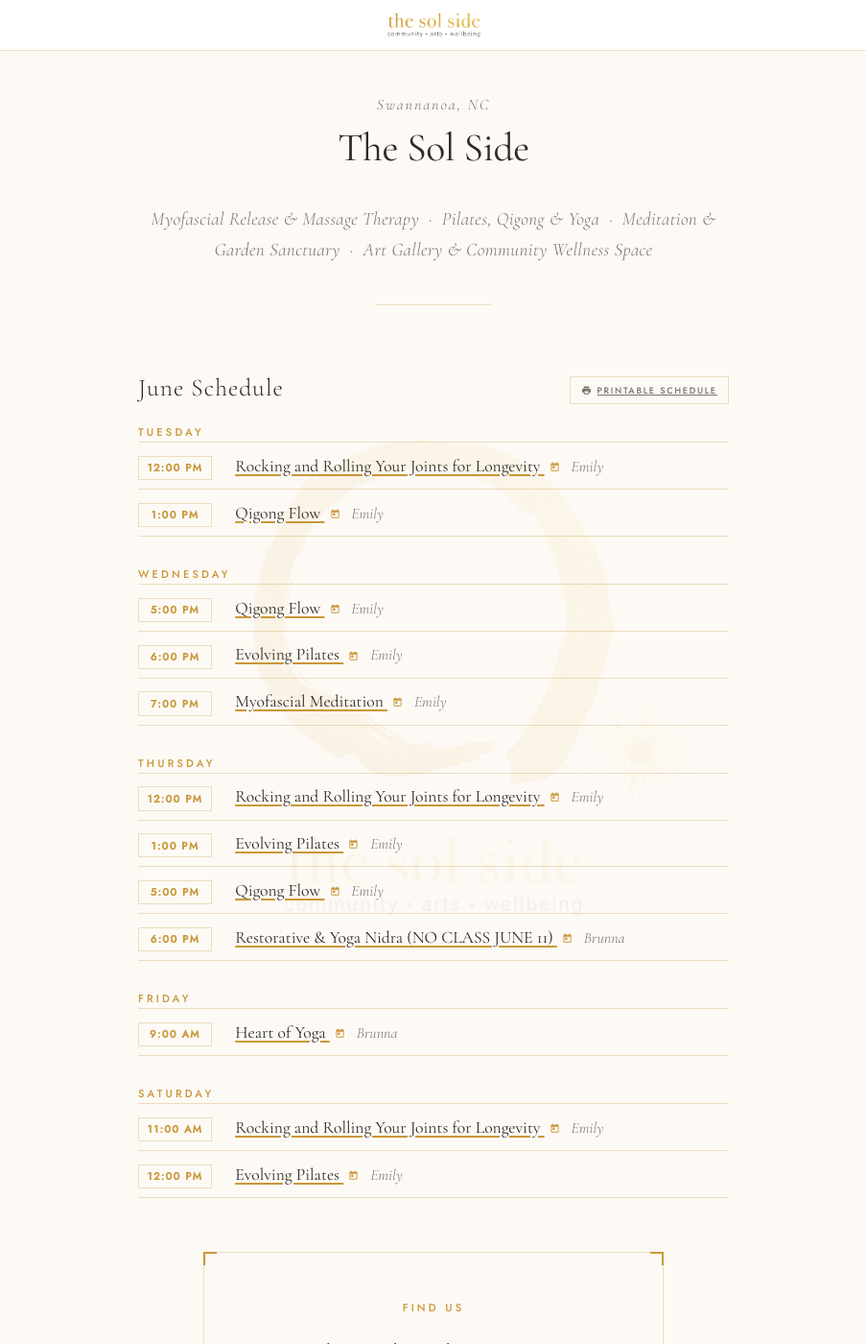
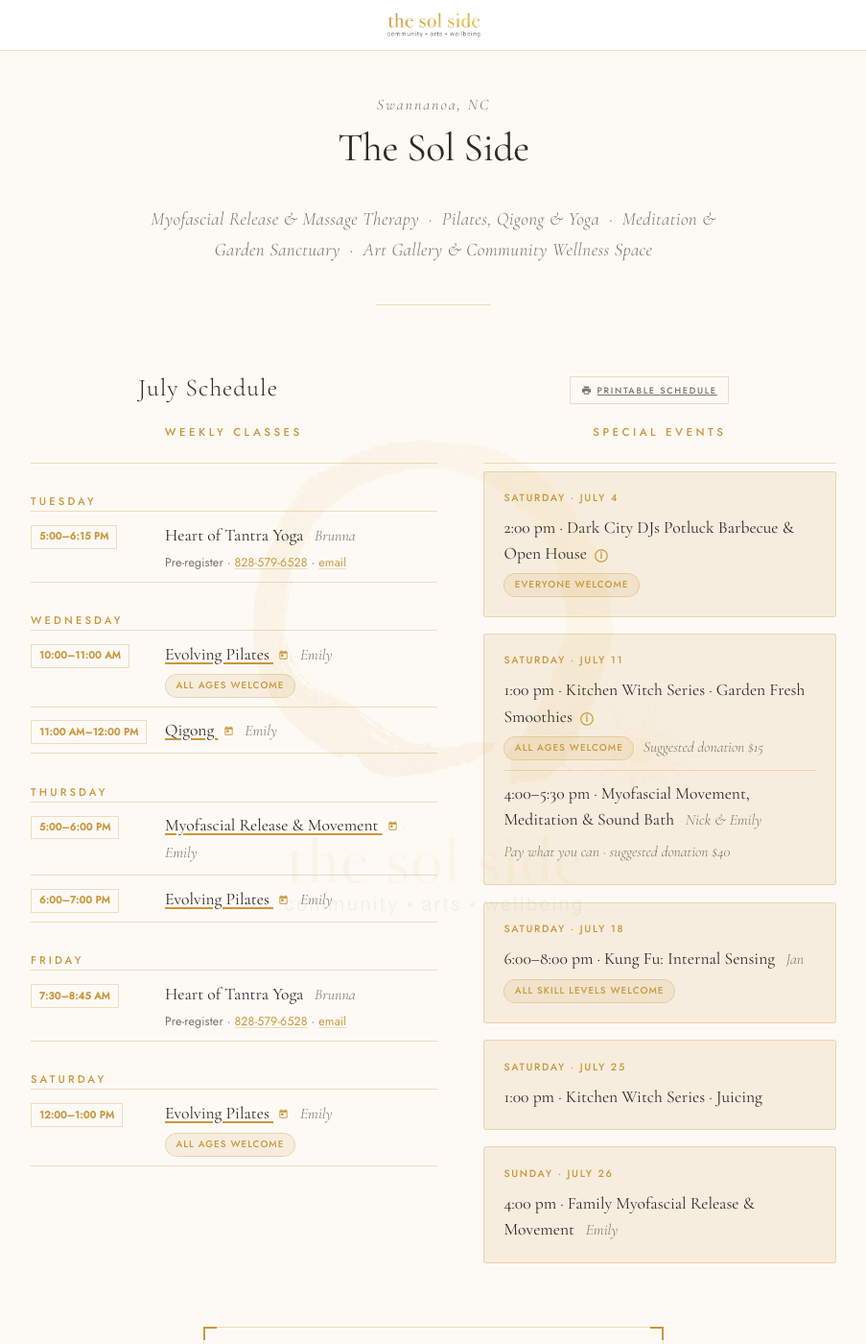
Before and after one commit to ramblinjan/solside.github.io, a Jekyll site: the page built from index.html, in a window 1280 px wide and 1400 px high. Shown: the whole window at 96% size, without its empty margins (188-1091 px from the left). Built offline with Jekyll 4.4.1, drawn with Linux system fonts in a browser that asks for light colours.

Commit message:
Add July 2026 schedule with two-column card layout
- Replace June recurring classes with July (Brunna's Heart of Tantra
  Yoga + Emily's Pilates/Qigong/Myofascial); add two new classes
  (Heart of Tantra Yoga, Myofascial Release & Movement)
- Add July special events/workshops with audience tags and donation notes
- Restructure schedule into two columns: weekly classes (left) and
  per-date special-event cards (right); collapses to one column on
  mobile and renders as two balanced columns in print
- Show full time ranges, pre-register (tel/mailto) lines for Brunna,
  audience chips and price notes

Co-Authored-By: Claude Opus 4.8 <noreply@anthropic.com>

```diff
--- a/_data/classes.yml
+++ b/_data/classes.yml
@@ -22,8 +22,17 @@
   description: "Heart of Yoga classes are an invitation to being with exactly how we are in the moment. Movements are breath-led and the sequence is just a guide, accessible to all body types and ages. Another intention for this practice is allowing students to create their own practice and a new type of intimacy with themselves."
   url: "https://calendar.app.google/P3DnDWagN9mRW8d28"
 
+- id: heart-of-tantra-yoga
+  title: Heart of Tantra Yoga
+  instructor_id: bruna
+  duration_min: 75
+  short_description: "Breath, energy & presence — a tantra-informed practice of meeting yourself exactly as you are."
+  description: "Heart of Tantra Yoga weaves breath, subtle energy, and embodied presence into a slow, devotional practice. Movement is breath-led and the sequence is a guide rather than a goal — an invitation to soften, feel, and meet yourself with intimacy and care. Open to all bodies and levels."
+  register_phone: "828-579-6528"
+  register_email: "brunnabelfiore96@gmail.com"
+
 - id: restorative-yoga-nidra
-  title: Restorative & Yoga Nidra (NO CLASS JUNE 11)
+  title: Restorative & Yoga Nidra
   instructor_id: bruna
   duration_min: 60
   short_description: "Slow supported postures & guided deep rest for the nervous system."
@@ -31,7 +40,7 @@
   url: "https://calendar.app.google/da2Sbrmkg9JGJiwq9"
 
 - id: qigong-flow
-  title: Qigong Flow
+  title: Qigong
   instructor_id: emily-smith
   duration_min: 60
   description: "Movement changes energy. Energy changes movement. Cultivate well-being and awareness. Qi is energy, the life force flowing through all nature. Gong means skill acquired through practice. The practice of Qigong cultivates a natural flow of Qi connecting our internal landscape with to the universe's."
@@ -61,3 +70,11 @@
   descrpition: "Learn a meditative myofascial self-treatment practice you can repeat on your own. Rooted in principles of the John F. Barnes Myofascial Release Approach®, Myofascial Meditation uses props and supported positions instead of restrictive seated meditation. This gentle practice helps your nervous system settle, releases fascial restrictions, eases tension, and supports lasting pain relief."
   short_description: "Meditive myofascial self-treatment practice to repeat on your own."
   url: "https://solbody.as.me/"
+
+- id: myofascial-release-movement
+  title: Myofascial Release & Movement
+  instructor_id: emily-smith
+  duration_min: 60
+  description: "A gentle blend of myofascial self-release and mindful movement. Using props and supported positions rooted in the John F. Barnes Myofascial Release Approach®, we soften fascial restrictions and then carry that ease into simple, functional movement. Leave feeling more open, mobile, and at home in your body."
+  short_description: "Release fascial tension and move with ease — self-treatment meets mindful movement."
+  url: "https://solbody.as.me/"
--- a/_data/instructors.yml
+++ b/_data/instructors.yml
@@ -10,7 +10,11 @@
 
 - id: bruna
   name: Brunna
-  bio: Yoga instructor offering Heart of Yoga, Hatha Flow, and Restorative practices.
+  bio: Yoga instructor offering Heart of Tantra Yoga — a breath-led, devotional practice for all bodies and levels.
+  contact: "828-579-6528 / brunnabelfiore96@gmail.com"
 
 - id: bruna-christopher
   name: Brunna & Christopher
+
+- id: nick-emily
+  name: Nick & Emily
--- a/_data/recurring.yml
+++ b/_data/recurring.yml
@@ -1,59 +1,36 @@
-- month: "2026-06"
-  class_id: qigong-flow
+- month: "2026-07"
+  class_id: heart-of-tantra-yoga
   day: Tuesday
-  time: "13:00"
+  time: "17:00"
 
-- month: "2026-06"
-  class_id: rocking-rolling-joints
-  day: Tuesday
-  time: "12:00"
+- month: "2026-07"
+  class_id: evolving-pilates
+  day: Wednesday
+  time: "10:00"
+  audience: "All ages welcome"
 
-- month: "2026-06"
+- month: "2026-07"
   class_id: qigong-flow
   day: Wednesday
-  time: "17:00"
+  time: "11:00"
 
-- month: "2026-06"
-  class_id: evolving-pilates
-  day: Wednesday
-  time: "18:00"
-
-- month: "2026-06"
-  class_id: myofascial-meditation
-  day: Wednesday
-  time: "19:00"
-
-- month: "2026-06"
-  class_id: rocking-rolling-joints
-  day: Thursday
-  time: "12:00"
-
-- month: "2026-06"
-  class_id: evolving-pilates
-  day: Thursday
-  time: "13:00"
-
-- month: "2026-06"
-  class_id: qigong-flow
+- month: "2026-07"
+  class_id: myofascial-release-movement
   day: Thursday
   time: "17:00"
 
-- month: "2026-06"
-  class_id: restorative-yoga-nidra
+- month: "2026-07"
+  class_id: evolving-pilates
   day: Thursday
   time: "18:00"
 
-- month: "2026-06"
-  class_id: heart-of-yoga
+- month: "2026-07"
+  class_id: heart-of-tantra-yoga
   day: Friday
-  time: "09:00"
+  time: "07:30"
 
-- month: "2026-06"
-  class_id: rocking-rolling-joints
-  day: Saturday
-  time: "11:00"
-
-- month: "2026-06"
+- month: "2026-07"
   class_id: evolving-pilates
   day: Saturday
   time: "12:00"
+  audience: "All ages welcome"
--- a/_data/workshops.yml
+++ b/_data/workshops.yml
@@ -1,10 +1,39 @@
-# To add a workshop, uncomment and fill in an entry like this:
-# - date: "2026-06-14"
-#   time: "16:00"
-#   title: The Body Speaks
-#   instructor_id: bruna-christopher
-#   duration_min: 180
-#   short_description: "Monthly somatic immersion — movement, breath, writing & group sharing."
-#   description: "The Body Speaks' monthly immersion is an invitation to slow down and listen to what the body is telling us. We will explore building somatic awareness through intentional movements led by our breath rhythm, being with what is and what arises emotionally, physically and mentally. The integration is supported by the group, with moments for writing and sharing your experience."
-#   url: "https://calendar.app.google/vX67SK7GbAUrNJEC7"
-[]
+# Special events / one-off workshops. Fields: date, time, duration_min (optional,
+# enables a time range), title, instructor_id (optional), short_description,
+# description, url (booking link, optional), audience (optional), price (optional).
+
+- date: "2026-07-04"
+  time: "14:00"
+  title: "Dark City DJs Potluck Barbecue & Open House"
+  audience: "Everyone welcome"
+  short_description: "A community potluck barbecue and open house with the Dark City DJs."
+
+- date: "2026-07-11"
+  time: "13:00"
+  title: "Kitchen Witch Series · Garden Fresh Smoothies"
+  audience: "All ages welcome"
+  price: "Suggested donation $15"
+  short_description: "Includes a smoothie tasting."
+
+- date: "2026-07-11"
+  time: "16:00"
+  duration_min: 90
+  title: "Myofascial Movement, Meditation & Sound Bath"
+  instructor_id: nick-emily
+  price: "Pay what you can · suggested donation $40"
+
+- date: "2026-07-18"
+  time: "18:00"
+  duration_min: 120
+  title: "Kung Fu: Internal Sensing"
+  instructor_id: jan-kung-fu
+  audience: "All skill levels welcome"
+
+- date: "2026-07-25"
+  time: "13:00"
+  title: "Kitchen Witch Series · Juicing"
+
+- date: "2026-07-26"
+  time: "16:00"
+  title: "Family Myofascial Release & Movement"
+  instructor_id: emily-smith
--- a/assets/css/styles.css
+++ b/assets/css/styles.css
@@ -234,6 +234,78 @@ section {
   padding-top: 0;
 }
 
+/* ─── Sections (Weekly Classes / Special Events) ──────── */
+
+.schedule__section-title {
+  font-family: 'Jost', sans-serif;
+  font-weight: 500;
+  font-size: 0.72rem;
+  letter-spacing: 0.3em;
+  text-transform: uppercase;
+  color: var(--gold);
+  text-align: center;
+  padding-bottom: 1.3rem;
+  margin-bottom: 0.5rem;
+  border-bottom: 1px solid var(--rule);
+}
+
+/* Two-column schedule: weekly classes (left) + per-date event cards (right) */
+.schedule-col--special {
+  margin-top: 3.25rem;
+}
+
+@media (min-width: 760px) {
+  .schedule-layout {
+    /* widen past the 680px page so two columns can breathe */
+    margin-left: calc(50% - 50vw);
+    margin-right: calc(50% - 50vw);
+    padding-left: max(2rem, calc(50vw - 420px));
+    padding-right: max(2rem, calc(50vw - 420px));
+    display: grid;
+    grid-template-columns: minmax(0, 1.15fr) minmax(0, 1fr);
+    gap: 0 3rem;
+    align-items: start;
+  }
+  .schedule-col--special {
+    margin-top: 0;
+  }
+}
+
+/* Per-date special-event cards */
+.event-card {
+  border: 1px solid var(--rule);
+  border-radius: 3px;
+  padding: 1.15rem 1.3rem 1.25rem;
+  margin-bottom: 1.1rem;
+  background: var(--gold-faint);
+}
+
+.event-card__date {
+  font-family: 'Jost', sans-serif;
+  font-weight: 500;
+  font-size: 0.66rem;
+  letter-spacing: 0.16em;
+  text-transform: uppercase;
+  color: var(--gold);
+  margin-bottom: 0.5rem;
+}
+
+.event-card__list {
+  list-style: none;
+}
+
+.event-card__item {
+  padding: 0.6rem 0;
+  border-top: 1px solid var(--rule);
+}
+.event-card__item:first-child {
+  border-top: none;
+  padding-top: 0;
+}
+.event-card__item:last-child {
+  padding-bottom: 0;
+}
+
 /* ─── Schedule ────────────────────────────────────────── */
 
 .schedule {
@@ -286,8 +358,8 @@ section {
 
 .event {
   display: grid;
-  grid-template-columns: 82px 1fr;
-  gap: 0 1.2rem;
+  grid-template-columns: 124px 1fr;
+  gap: 0 1rem;
   padding: 0.55rem 0;
   border-bottom: 1px solid var(--rule);
   align-items: baseline;
@@ -378,6 +450,54 @@ section {
   display: none;
 }
 
+.event__register {
+  font-family: 'Jost', sans-serif;
+  font-weight: 400;
+  font-size: 0.78rem;
+  letter-spacing: 0.01em;
+  color: var(--muted);
+  margin-top: 0.25rem;
+}
+.event__register a {
+  color: var(--gold);
+  text-decoration: underline;
+  text-decoration-color: var(--rule);
+  text-underline-offset: 2px;
+}
+.event__register a:hover {
+  text-decoration-color: var(--gold);
+}
+
+/* Audience tag + donation note (recurring classes and special events) */
+.event__meta {
+  display: flex;
+  flex-wrap: wrap;
+  align-items: center;
+  gap: 0.4rem 0.6rem;
+  margin-top: 0.4rem;
+}
+
+.event__tag {
+  font-family: 'Jost', sans-serif;
+  font-size: 0.62rem;
+  font-weight: 500;
+  letter-spacing: 0.1em;
+  text-transform: uppercase;
+  color: var(--gold);
+  background: var(--gold-faint);
+  border: 1px solid var(--rule);
+  border-radius: 999px;
+  padding: 0.18rem 0.65rem;
+  white-space: nowrap;
+}
+
+.event__price {
+  font-family: 'Cormorant Garamond', serif;
+  font-style: italic;
+  font-size: 0.98rem;
+  color: var(--muted);
+}
+
 @media print {
   .event__name[data-tooltip]::after { display: none; }
   .event__info { display: none; }
@@ -386,6 +506,7 @@ section {
 
   .event__body {
     display: flex;
+    flex-wrap: wrap;
     align-items: baseline;
   }
   .event__tagline {
@@ -397,6 +518,44 @@ section {
     font-size: 0.82rem;
     color: #4a4642;
     white-space: nowrap;
+  }
+  /* Push meta / pre-register onto their own line in print */
+  .event__meta,
+  .event__register { flex-basis: 100%; margin-top: 0.1rem; }
+  .event__meta { gap: 0.3rem 0.5rem; }
+  .event__register { font-size: 0.62rem; }
+  .event__tag {
+    font-size: 0.5rem;
+    padding: 0.04rem 0.4rem;
+    background: none;
+  }
+  .event__price { font-size: 0.72rem; }
+
+  /* Two-column print layout — fit within the page box, no screen full-bleed */
+  .schedule-layout {
+    display: grid;
+    grid-template-columns: minmax(0, 1.05fr) minmax(0, 1fr);
+    gap: 0 1.2rem;
+    align-items: start;
+    margin: 0;
+    padding: 0;
+    width: auto;
+  }
+  .schedule-col--special { margin-top: 0; }
+  /* In two columns the weekly descriptions must wrap within their column,
+     not run nowrap off the right edge into the events column. */
+  .event__tagline {
+    white-space: normal;
+    margin-left: 0;
+    padding-left: 0;
+    flex-basis: 100%;
+    font-size: 0.72rem;
+  }
+  .event-card {
+    background: none;
+    padding: 0.4rem 0.6rem;
+    margin-bottom: 0.45rem;
+    page-break-inside: avoid;
   }
 }
 
@@ -658,8 +817,9 @@ footer {
 }
 
 .event__badge--time {
-  font-size: 0.68rem;
+  font-size: 0.66rem;
   font-weight: 600;
+  letter-spacing: 0.02em;
   color: var(--gold);
   background: none;
   border-color: var(--rule);
@@ -817,7 +977,7 @@ footer {
 
   .event__time { font-size: 0.70rem; }
   .event__badge { font-size: 0.58rem; width: 3rem; text-align: center; display: inline-block; box-sizing: border-box; }
-  .event__badge--time { min-width: unset; width: 3rem; }
+  .event__badge--time { min-width: unset; width: auto; white-space: nowrap; letter-spacing: 0.01em; }
   .event__name { font-size: 0.88rem; font-weight: 500; color: #1e1b18; }
   .event__with { font-size: 0.77rem; color: #4a4642; }
   .event__desc { font-size: 0.64rem; margin-top: 0.1rem; }
--- a/assets/js/schedule.js
+++ b/assets/js/schedule.js
@@ -23,6 +23,23 @@ function formatTime(str) {
   return `${hour}${min} ${period}`;
 }
 
+// "5:00–6:15 pm" when start/end share a period, "11:00 am–12:00 pm" when they cross.
+function formatTimeRange(start, durationMin) {
+  if (!start) return '';
+  if (!durationMin) return formatTime(start);
+  const { h, m } = parseTime(start);
+  const startTotal = h * 60 + m;
+  const endTotal = startTotal + durationMin;
+  const endStr = `${String(Math.floor(endTotal / 60) % 24).padStart(2, '0')}:${String(endTotal % 60).padStart(2, '0')}`;
+  const startPeriod = h >= 12 ? 'pm' : 'am';
+  const endPeriod = Math.floor(endTotal / 60) % 24 >= 12 ? 'pm' : 'am';
+  const startBare = formatTime(start).replace(/ (am|pm)$/, '');
+  if (startPeriod === endPeriod) {
+    return `${startBare}–${formatTime(endStr)}`;
+  }
+  return `${startBare} ${startPeriod}–${formatTime(endStr)}`;
+}
+
 function escAttr(str) {
   return str.replace(/&/g, '&amp;').replace(/"/g, '&quot;').replace(/</g, '&lt;').replace(/>/g, '&gt;');
 }
@@ -41,10 +58,34 @@ function makeTitle(title, url, desc) {
   return title + icon;
 }
 
+function taglineEl(short) {
+  return short ? `<span class="event__tagline">${short}</span>` : '';
+}
+
+function metaLine(audience, price) {
+  const parts = [];
+  if (audience) parts.push(`<span class="event__tag">${audience}</span>`);
+  if (price) parts.push(`<span class="event__price">${price}</span>`);
+  return parts.length ? `<div class="event__meta">${parts.join('')}</div>` : '';
+}
+
+function registerLine(phone, email) {
+  return `
+            <div class="event__register">Pre-register${
+              phone ? ` · <a href="tel:+1${phone.replace(/\D/g, '')}">${phone}</a>` : ''
+            }${
+              email ? ` · <a href="mailto:${email}">email</a>` : ''
+            }</div>`;
+}
+
+function sectionTitle(t) {
+  return `<h2 class="schedule__section-title">${t}</h2>`;
+}
+
 // ── Render ──────────────────────────────────────────────────────────────────
 
 function render() {
-  const ym = '2026-06';
+  const ym = '2026-07';
   const DAY_ORDER = ['Sunday','Monday','Tuesday','Wednesday','Thursday','Friday','Saturday'];
 
   const byDay = {};
@@ -55,68 +96,84 @@ function render() {
     arr.sort((a, b) => parseTime(a.time).sort - parseTime(b.time).sort)
   );
 
-  const workshopsByDay = {};
-  WORKSHOPS
-    .filter(w => w.date.startsWith(ym))
-    .sort((a, b) => a.date.localeCompare(b.date))
-    .forEach(w => {
-      const dayName = DAY_ORDER[new Date(w.date + 'T00:00:00').getDay()];
-      (workshopsByDay[dayName] = workshopsByDay[dayName] || []).push(w);
-    });
-
   const labelEl = document.getElementById('week-month-label');
-  if (labelEl) labelEl.textContent = 'June 2026 Schedule';
+  if (labelEl) labelEl.textContent = 'July 2026 Schedule';
 
   const qrLink = document.getElementById('qr-link');
   const qrCode = document.getElementById('qr-code');
   if (qrLink) qrLink.href = 'https://thesolside.com/schedule';
   if (qrCode) qrCode.src = '/assets/images/schedule-qr.png';
 
-  document.getElementById('schedule-output').innerHTML =
-    DAY_ORDER.filter(d => byDay[d] || workshopsByDay[d]).map(day => {
-      const workshopItems = (workshopsByDay[day] || []).map(w => {
-        const shortDate = new Date(w.date + 'T00:00:00')
-          .toLocaleString('en-US', { month: 'short', day: 'numeric' });
-        const instructor = INSTRUCTORS[w.instructor_id]?.name ?? w.instructor_id ?? '';
-        const titleText = `${w.time ? formatTime(w.time) + ' \u00b7 ' : ''}${w.title}`;
-        const wDesc = w.description || w.short_description;
-        const wTagline = w.short_description
-          ? `<span class="event__tagline">${w.short_description}</span>` : '';
-        return `
-          <li class="event event--workshop">
-            <span class="event__time"><span class="event__badge">${shortDate}</span></span>
-            <div class="event__body">
-              <span class="event__name"${tooltipAttrs(wDesc)}>${makeTitle(titleText, w.url, wDesc)}</span>
-              <span class="event__with">${instructor}</span>${wTagline}
-            </div>
-          </li>`;
-      }).join('');
-
-      const recurringItems = (byDay[day] || []).map(r => {
+  // ── Weekly recurring classes, grouped by weekday ──────────────────────────
+  const weeklyHtml = DAY_ORDER.filter(d => byDay[d]).map(day => {
+    const items = byDay[day].map(r => {
       const cls = CLASSES[r.class_id] || {};
       const title = r.title || cls.title;
       const url = r.url || cls.url;
       const short_description = r.short_description || cls.short_description;
       const description = r.description || cls.description || short_description;
       const instructor_id = r.instructor_id || cls.instructor_id;
-        const tagline = short_description
-          ? `<span class="event__tagline">${short_description}</span>` : '';
+      const duration_min = r.duration_min || cls.duration_min;
+      const phone = r.register_phone || cls.register_phone;
+      const email = r.register_email || cls.register_email;
+      const audience = r.audience || cls.audience;
+      const isPrereg = !url && (phone || email);
       return `
         <li class="event">
-          <span class="event__time"><span class="event__badge event__badge--time">${formatTime(r.time)}</span></span>
+          <span class="event__time"><span class="event__badge event__badge--time">${formatTimeRange(r.time, duration_min)}</span></span>
           <div class="event__body">
-            <span class="event__name"${tooltipAttrs(description)}>${makeTitle(title, url, description)}</span>
-            <span class="event__with">${INSTRUCTORS[instructor_id]?.name ?? instructor_id}</span>${tagline}
+            <span class="event__name"${tooltipAttrs(description)}>${makeTitle(title, url, isPrereg ? null : description)}</span>
+            <span class="event__with">${INSTRUCTORS[instructor_id]?.name ?? instructor_id}</span>${taglineEl(short_description)}${metaLine(audience)}${isPrereg ? registerLine(phone, email) : ''}
           </div>
         </li>`;
     }).join('');
-
     return `
       <div class="schedule__day-group">
         <h3 class="schedule__day">${day}</h3>
-          <ul class="events">${workshopItems}${recurringItems}</ul>
+        <ul class="events">${items}</ul>
       </div>`;
   }).join('');
+
+  // ── Special events / workshops, grouped per date into cards ───────────────
+  const byDate = {};
+  WORKSHOPS.filter(w => w.date.startsWith(ym)).forEach(w => {
+    (byDate[w.date] = byDate[w.date] || []).push(w);
+  });
+
+  const cardsHtml = Object.keys(byDate).sort().map(date => {
+    const d = new Date(date + 'T00:00:00');
+    const weekday = d.toLocaleString('en-US', { weekday: 'long' });
+    const md = d.toLocaleString('en-US', { month: 'long', day: 'numeric' });
+    const items = byDate[date]
+      .sort((a, b) => parseTime(a.time || '0:0').sort - parseTime(b.time || '0:0').sort)
+      .map(w => {
+        const instructor = INSTRUCTORS[w.instructor_id]?.name ?? w.instructor_id ?? '';
+        const timeStr = w.time ? formatTimeRange(w.time, w.duration_min) + ' · ' : '';
+        const wDesc = w.description || w.short_description;
+        return `
+            <li class="event-card__item">
+              <span class="event__name"${tooltipAttrs(wDesc)}>${makeTitle(timeStr + w.title, w.url, wDesc)}</span>
+              <span class="event__with">${instructor}</span>${metaLine(w.audience, w.price)}
+            </li>`;
+      }).join('');
+    return `
+        <article class="event-card">
+          <h4 class="event-card__date">${weekday} · ${md}</h4>
+          <ul class="event-card__list">${items}</ul>
+        </article>`;
+  }).join('');
+
+  document.getElementById('schedule-output').innerHTML = `
+    <div class="schedule-layout">
+      <div class="schedule-col schedule-col--weekly">
+        ${sectionTitle('Weekly Classes')}
+        ${weeklyHtml}
+      </div>${cardsHtml ? `
+      <aside class="schedule-col schedule-col--special">
+        ${sectionTitle('Special Events')}
+        ${cardsHtml}
+      </aside>` : ''}
+    </div>`;
 }
 
 // ── Print ───────────────────────────────────────────────────────────────────
--- a/index.html
+++ b/index.html
@@ -26,7 +26,7 @@ const WORKSHOPS       = {{ site.data.workshops   | jsonify }};
   <!-- ── Schedule ─────────────────────────────────────── -->
   <section class="upcoming">
     <div class="upcoming__header">
-      <h2 class="upcoming__title">June Schedule</h2>
+      <h2 class="upcoming__title">July Schedule</h2>
       <a href="/schedule" class="print-btn">
         <svg width="11" height="11" viewBox="0 0 24 24" fill="currentColor" aria-hidden="true"><path d="M19 8H5c-1.66 0-3 1.34-3 3v6h4v4h12v-4h4v-6c0-1.66-1.34-3-3-3zm-3 11H8v-5h8v5zm3-7c-.55 0-1-.45-1-1s.45-1 1-1 1 .45 1 1-.45 1-1 1zm-1-9H6v4h12V3z"/></svg>
         Printable schedule
```
Lines whose indentation alone changed are shown as unchanged.
